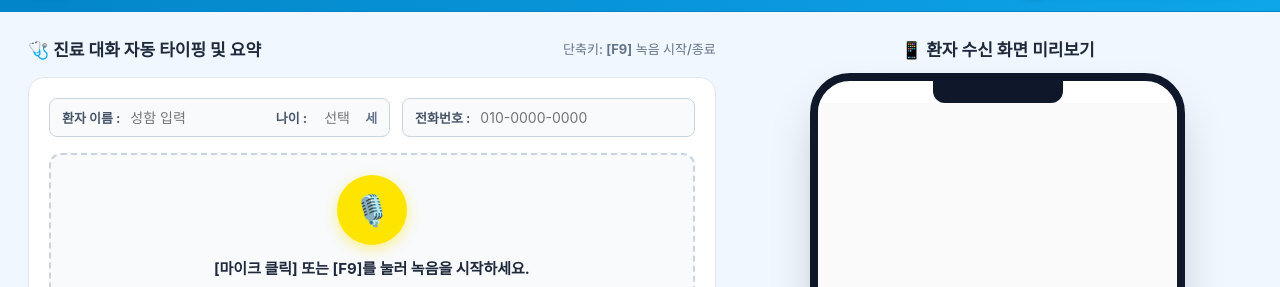
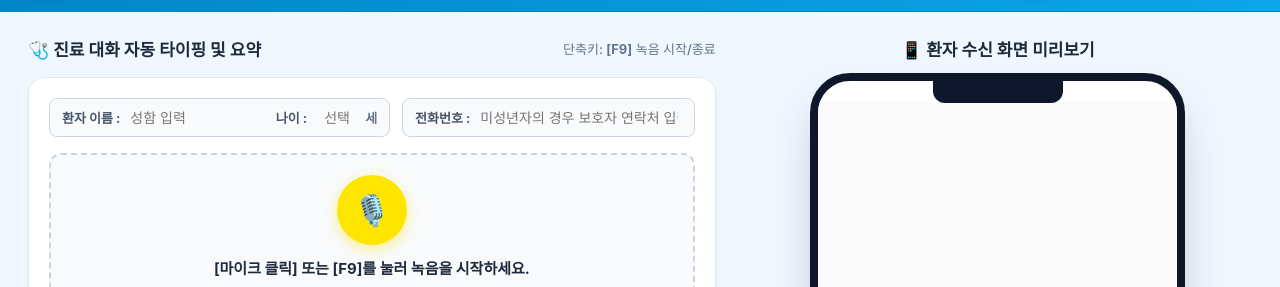
Before and after one commit to LEEKYEKWON/todak-note, a plain HTML site: page clinic.html in a window 1280 px wide. Shown: the part 57-344 px from the top of the page. Drawn offline with Linux system fonts and the light colour scheme; a web font is replaced by a local one.

```diff
--- a/clinic.html
+++ b/clinic.html
@@ -1117,7 +1117,7 @@
           <div class="input-box-wrapper" style="flex: 1.1;">
             <span class="input-label">전화번호 :</span>
             <input type="text" id="patientPhone" class="input-field-clean" value=""
-              placeholder="010-0000-0000">
+              placeholder="미성년자의 경우 보호자 연락처 입력">
           </div>
         </div>
 
```
